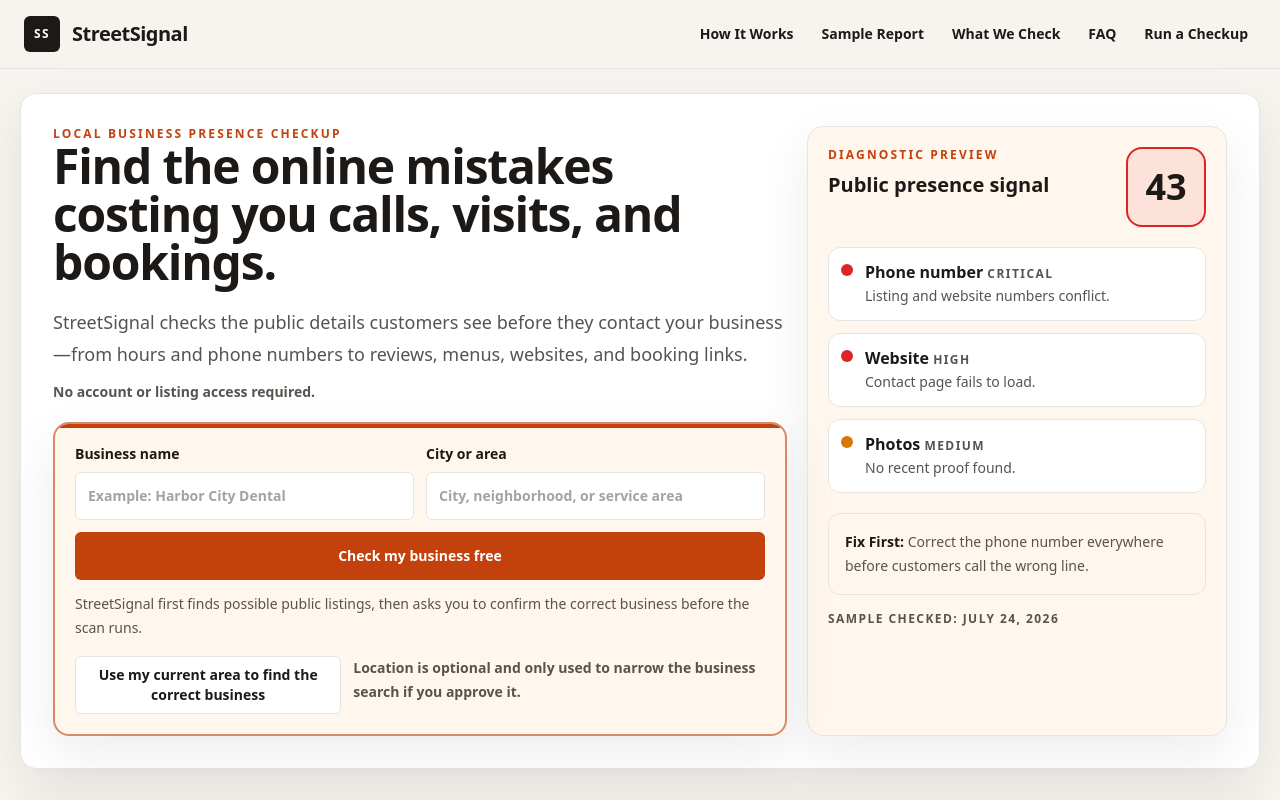
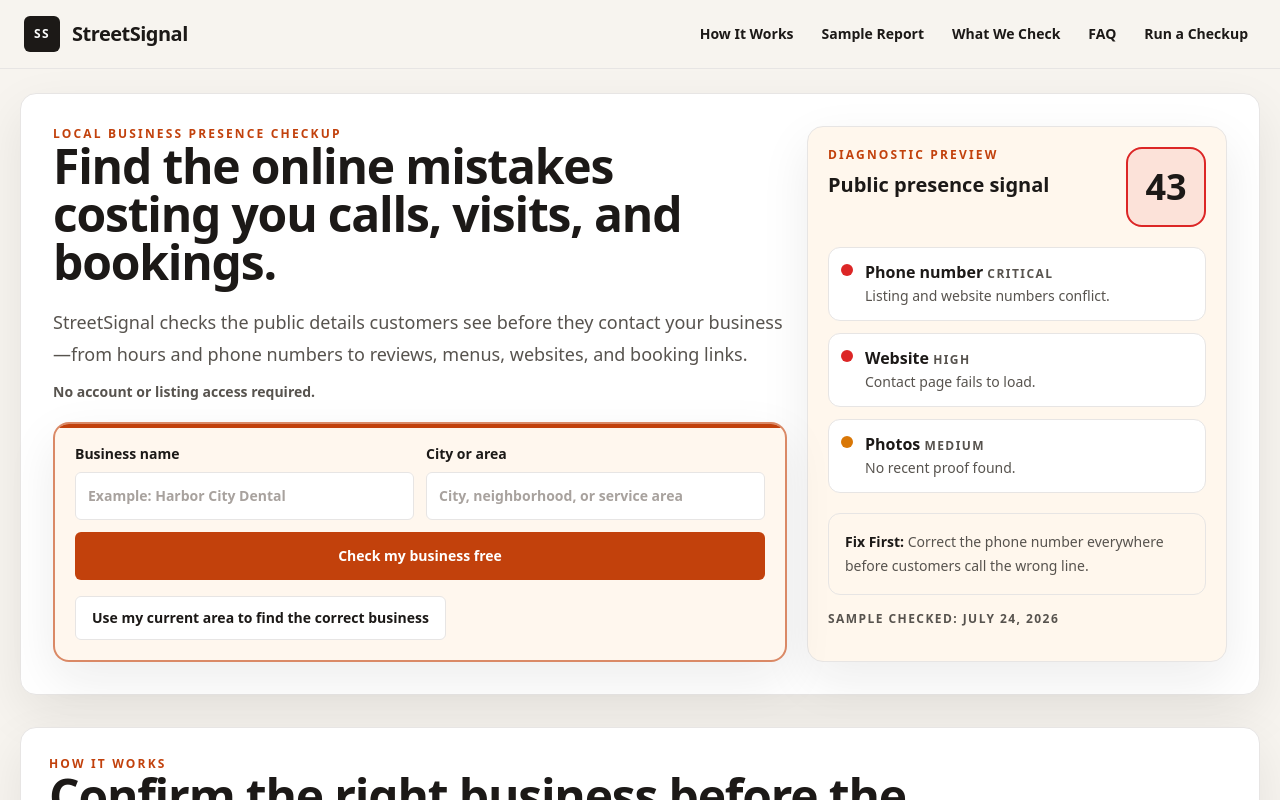
Before and after one commit to glassonglassharley/Business-Scope, a Next.js app: page / in a window 1280 px wide. Shown: the top 800 px of the page. Built offline with nearby package versions, Linux system fonts and the light colour scheme.

Commit message:
Remove homepage search helper text

```diff
--- a/src/components/BusinessSearch.jsx
+++ b/src/components/BusinessSearch.jsx
@@ -20,7 +20,7 @@
   const [message, setMessage] = useState("");
   const [errors, setErrors] = useState({});
   const [status, setStatus] = useState("idle");
-  const [locationStatus, setLocationStatus] = useState("Location is optional and only used to narrow the business search if you approve it.");
+  const [locationStatus, setLocationStatus] = useState("");
 
   const query = useMemo(() => {
     return [form.businessName.trim(), form.location.trim(), coordinates].filter(Boolean).join(" ");
@@ -218,10 +218,6 @@
         </button>
       </div>
 
-      <p className="mt-3 text-sm leading-6 text-slate-700">
-        {hasSelection ? "Confirm the business below to prevent scanning the wrong location." : "StreetSignal first finds possible public listings, then asks you to confirm the correct business before the scan runs."}
-      </p>
-
       {status === "scanning" && <ScanProgress />}
 
       <div className="mt-4 flex flex-col gap-3 sm:flex-row sm:items-start sm:justify-between">
@@ -229,7 +225,7 @@
           <button
             className="secondary-button min-h-11 px-4 py-2 text-sm"
             type="button"
-            aria-describedby="location-status"
+            aria-describedby={locationStatus ? "location-status" : undefined}
             onClick={useCurrentLocation}
             disabled={busy}
           >
@@ -243,9 +239,9 @@
           )}
         </div>
 
-        <div className="min-h-6 text-sm font-semibold leading-6 text-slate-700" role="status" aria-live="polite">
+        {(message || locationStatus) && <div className="min-h-6 text-sm font-semibold leading-6 text-slate-700" role="status" aria-live="polite">
           {message || <span id="location-status">{locationStatus}</span>}
-        </div>
+        </div>}
       </div>
 
       {locationStatus && message && <p id="location-status" className="mt-2 text-xs leading-5 text-slate-600">{locationStatus}</p>}
```
